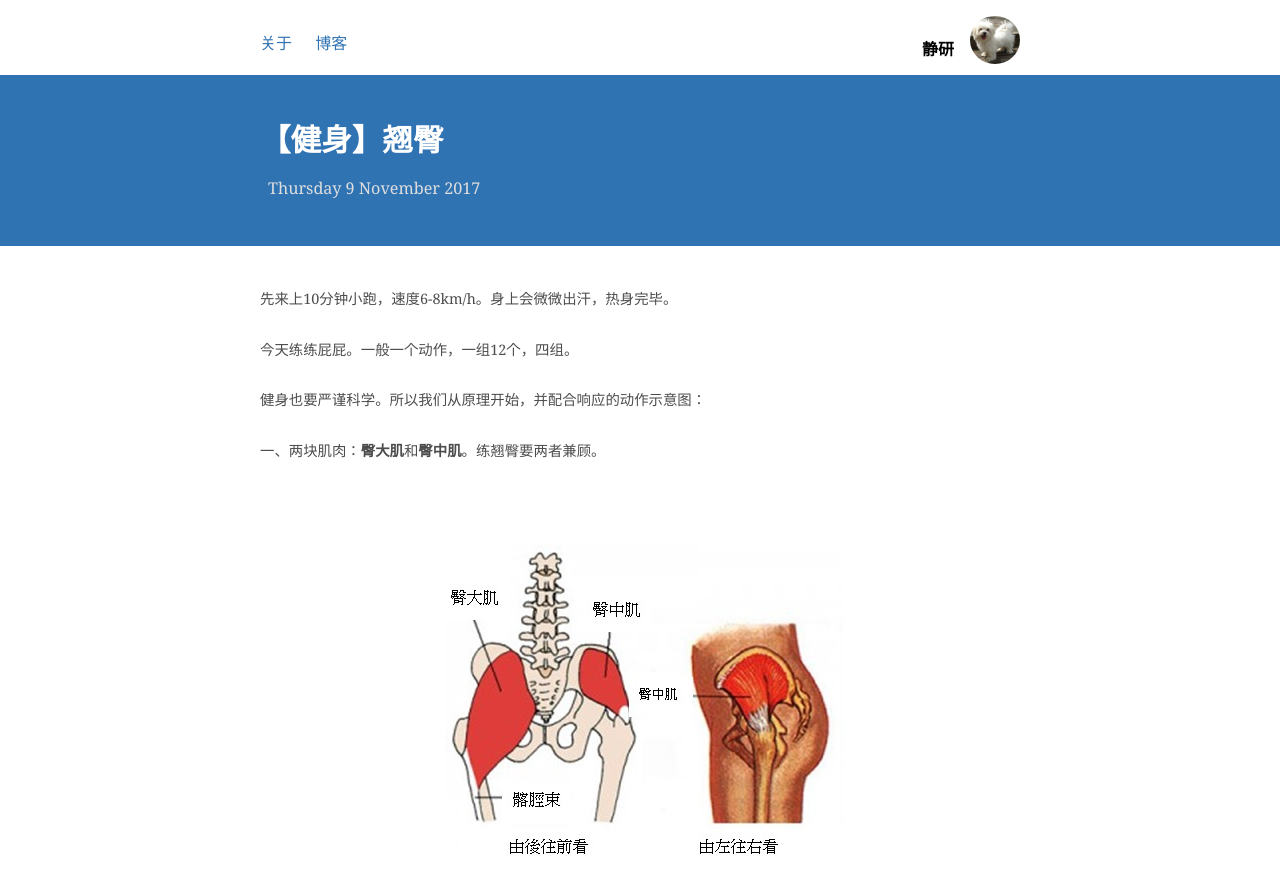
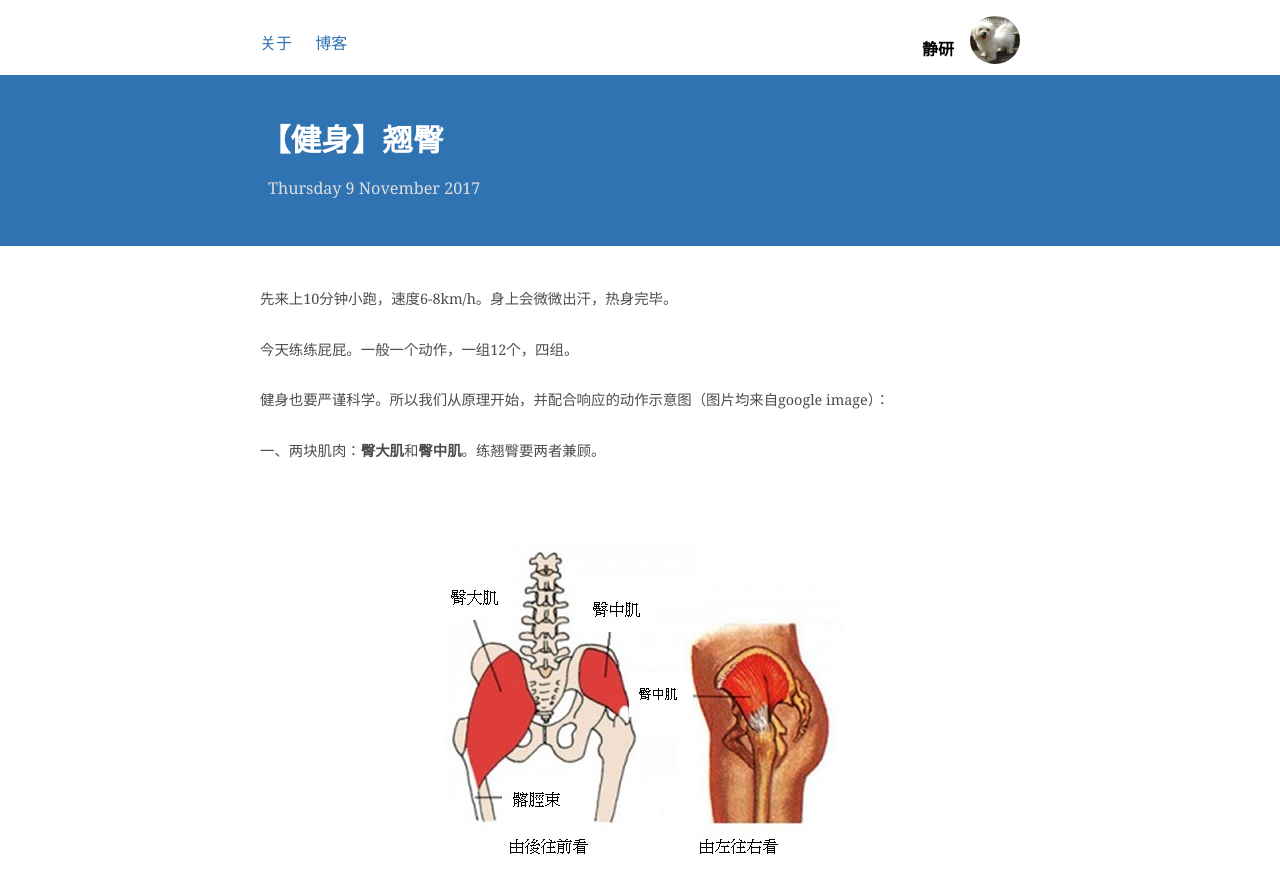
Before and after one commit to shirleysteve/1, a Jekyll site: the page built from _posts/2017-11-09-健身之翘臀.md, in a window 1280 px wide and 900 px high. Shown: the top 893 px of the window. Built offline with Jekyll 4.4.1, drawn with Linux system fonts in a browser that asks for light colours; nearby versions of some CDN libraries; comment, search, counter and statistics services are not loaded.

Commit message:
Update 2017-11-09-健身之翘臀.md

```diff
--- a/_posts/2017-11-09-健身之翘臀.md
+++ b/_posts/2017-11-09-健身之翘臀.md
@@ -9,7 +9,7 @@
 今天练练屁屁。一般一个动作，一组12个，四组。
 
 
-健身也要严谨科学。所以我们从原理开始，并配合响应的动作示意图：
+健身也要严谨科学。所以我们从原理开始，并配合响应的动作示意图（图片均来自google image）：
 
 一、两块肌肉：**臀大肌**和**臀中肌**。练翘臀要两者兼顾。
 
@@ -36,11 +36,7 @@
 四、核心要点：**伸髋练习臀大肌，髋外展练习臀中肌**。原则上，任何基于这个原理的动作都可以练到臀部。
 
 <div class="center">
-  <img src="/images/posts/2017-11-09/哑铃深蹲.jpg" alt="髋外展" />
-</div>
-
-<div class="center">
-  <img src="/images/posts/2017-11-09/髋外展.jpg" alt="臀大肌-哑铃深蹲" />
+  <img src="/images/posts/2017-11-09/哑铃深蹲.jpg" alt="臀大肌-哑铃深蹲" />
 </div>
 
 <div class="center">
```
